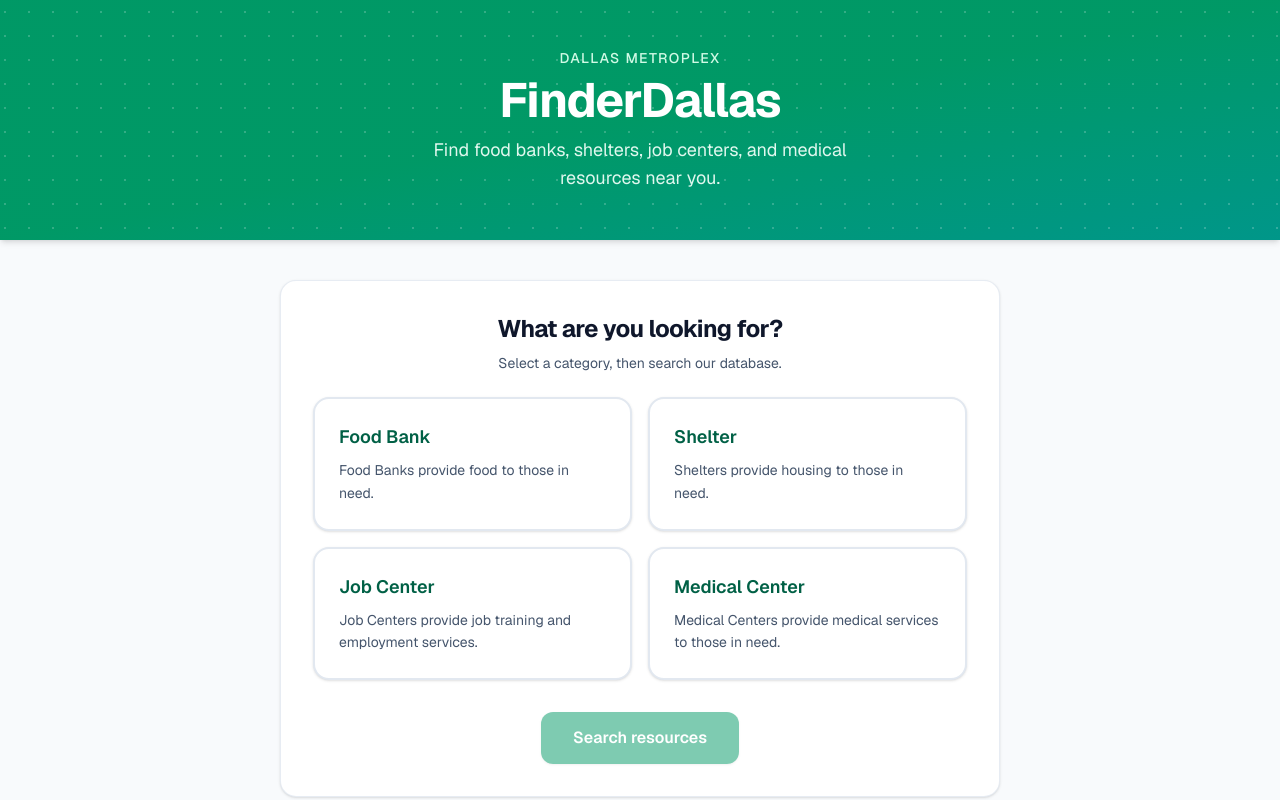
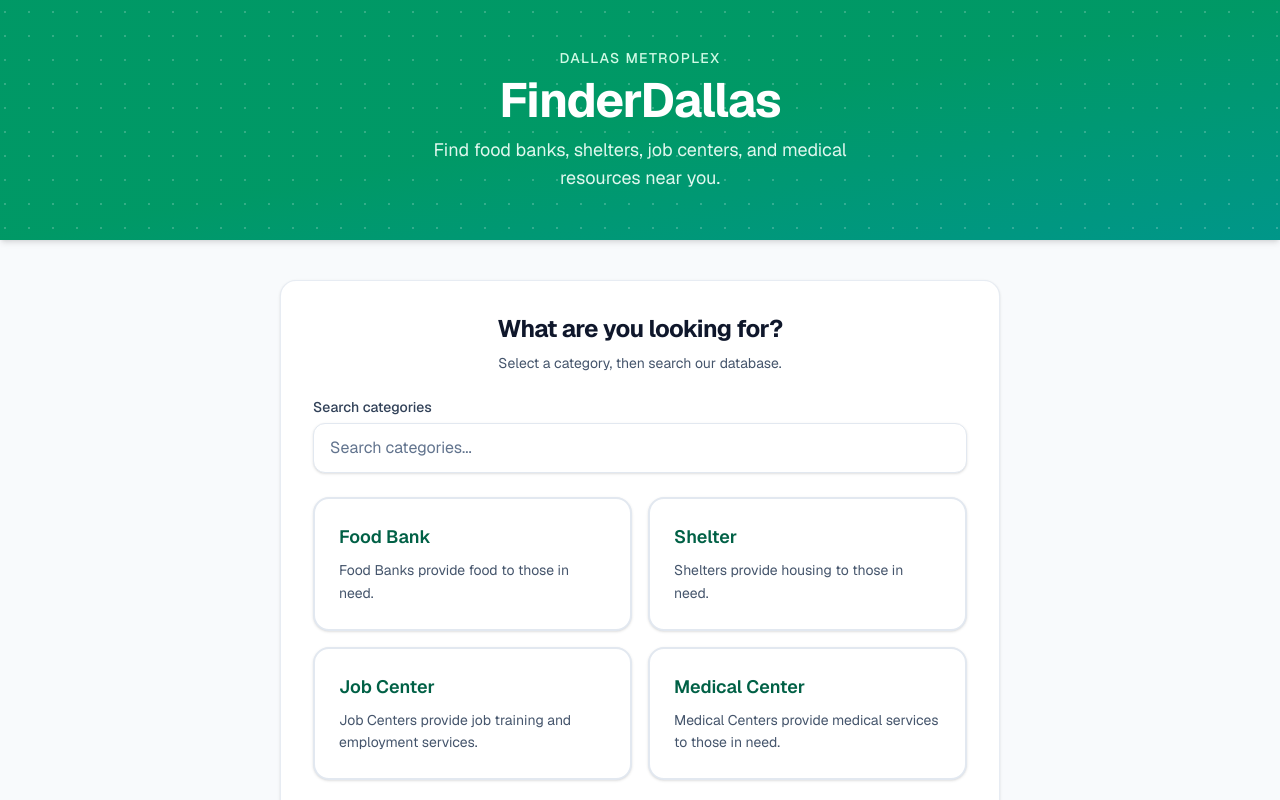
Before and after one commit to Dtzul04/FinderDallas, a Next.js app: page / in a window 1280 px wide. Shown: the top 800 px of the page. Built offline with nearby package versions, Linux system fonts and the light colour scheme.

Commit message:
Add search filter to category grid

```diff
--- a/src/app/page.tsx
+++ b/src/app/page.tsx
@@ -8,6 +8,7 @@ import { categories } from "@/constants/categories";
 import { fetchPlaces } from "@/lib/fetchPlaces";
 import type { CategoryId, Place } from "@/types";
 import SearchBar from "@/components/SearchBar";
+import CategorySearch from "@/components/CategorySearch";
 
 export default function Home() {
   const [category, setCategory] = useState<CategoryId | "">("");
@@ -16,6 +17,7 @@ export default function Home() {
   const [hasSearched, setHasSearched] = useState(false);
   const [error, setError] = useState<string | null>(null);
   const [searchText, setSearchText] = useState("");
+  const [categoryFilterText, setCategoryFilterText] = useState(""); // text typed in the category search box
 
   // new category = reset old results
   function handleCategorySelect(id: CategoryId) {
@@ -60,6 +62,15 @@ export default function Home() {
             place.formatted_address.toLowerCase().includes(query),
         );
 
+  // filter category cards by name or description; empty text matches all
+  const categoryQuery = categoryFilterText.trim().toLowerCase();
+
+  const filteredCategories = categories.filter(
+    (cat) =>
+      cat.name.toLowerCase().includes(categoryQuery) ||
+      cat.description.toLowerCase().includes(categoryQuery),
+  );
+
   return (
     <main className="mx-auto flex w-full max-w-3xl flex-1 flex-col gap-8 px-4 py-8 sm:px-6 sm:py-10">
       <div className="rounded-2xl border border-slate-200/80 bg-white p-6 shadow-sm sm:p-8">
@@ -71,12 +82,25 @@ export default function Home() {
         </p>
 
         <div className="mt-6">
-          <CategoryGrid
-            categories={categories}
-            selectedCategory={category}
-            onSelect={handleCategorySelect}
-            disabled={loading} // no switching categories mid-search
+          <CategorySearch
+            value={categoryFilterText}
+            onChange={setCategoryFilterText}
           />
+        </div>
+
+        <div className="mt-6">
+          {filteredCategories.length > 0 ? (
+            <CategoryGrid
+              categories={filteredCategories} // only cards matching the search box
+              selectedCategory={category}
+              onSelect={handleCategorySelect}
+              disabled={loading} // no switching categories mid-search
+            />
+          ) : (
+            <p className="py-6 text-center text-sm text-slate-500">
+              No categories match your search.
+            </p>
+          )}
         </div>
 
         <div className="mt-8 flex flex-col gap-4">
--- /dev/null
+++ b/src/components/CategorySearch.tsx
@@ -0,0 +1,22 @@
+// parent passes value + setCategoryFilterText
+type CategorySearchProps = {
+  value: string;
+  onChange: (value: string) => void;
+};
+
+export default function CategorySearch({ value, onChange }: CategorySearchProps) {
+  return (
+    <label className="flex flex-col gap-1.5">
+      <span className="text-sm font-medium text-slate-700">
+        Search categories
+      </span>
+      <input
+        type="search"
+        value={value ?? ""}
+        onChange={(e) => onChange(e.target.value)}
+        placeholder="Search categories..."
+        className="w-full rounded-xl border border-slate-200 bg-white px-4 py-3 text-slate-900 shadow-sm placeholder:text-slate-500 transition-shadow focus:border-emerald-500 focus:outline-none focus:ring-2 focus:ring-emerald-500/25"
+      />
+    </label>
+  );
+}
```
Also changed, not shown: 1 other file (tests, documents, lock files or other folders).
